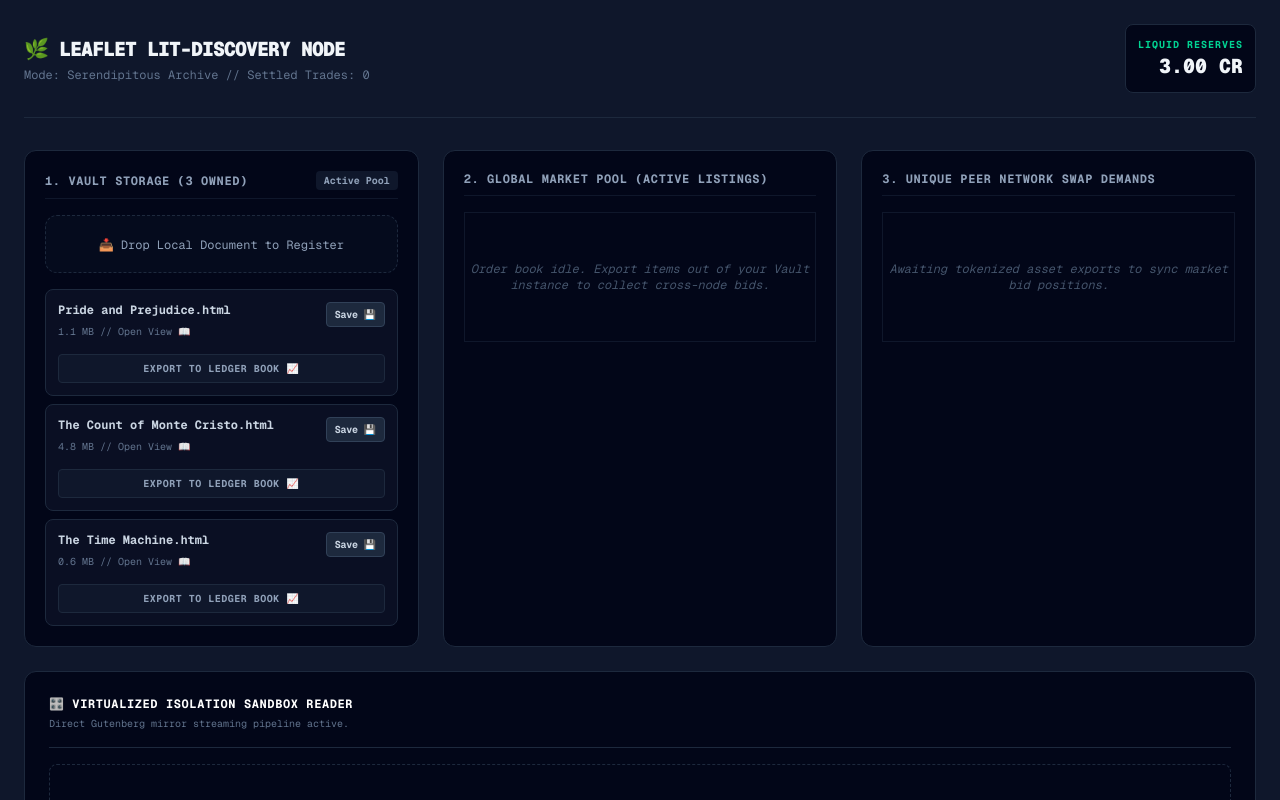
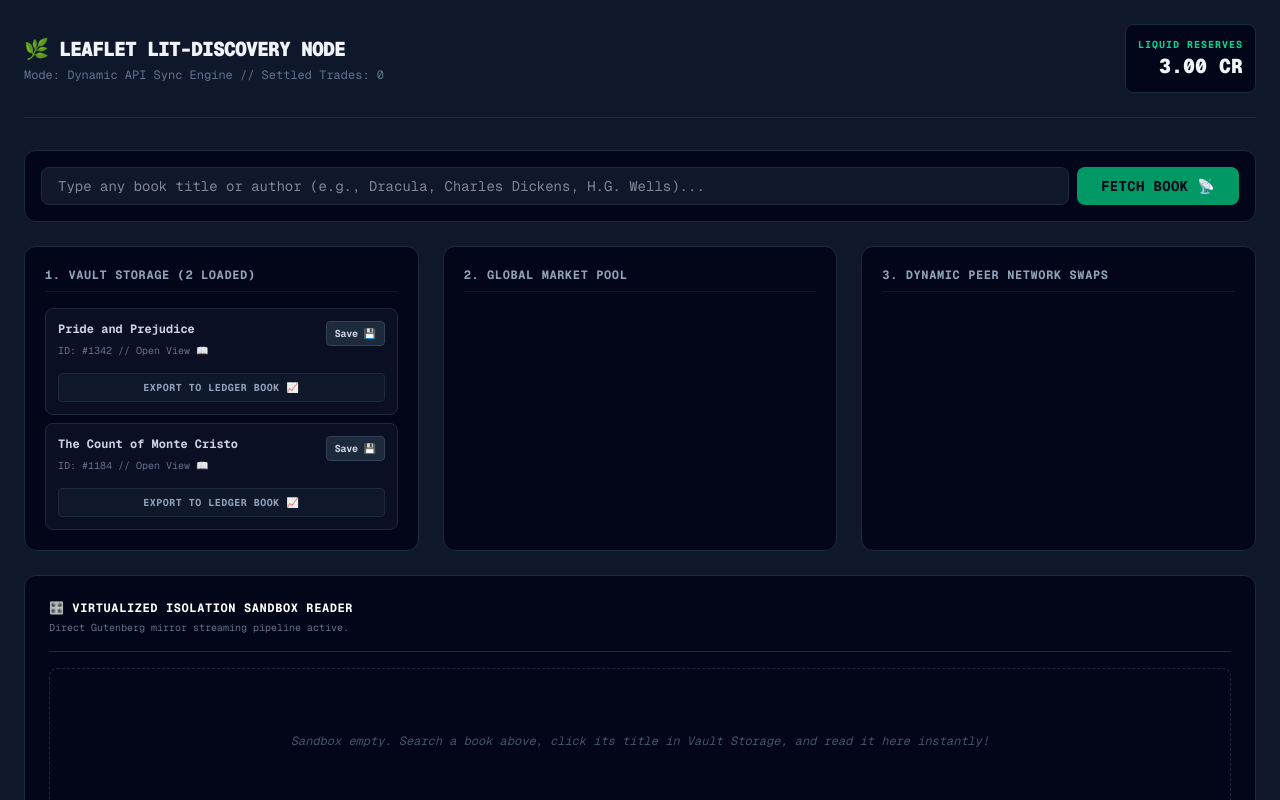
Before and after one commit to Vanon404/leaflet-dummy, a Next.js app: page / in a window 1280 px wide. Shown: the top 800 px of the page. Built offline with nearby package versions, Linux system fonts and the light colour scheme.

Commit message:
fix: resolve CORS and rate limits by migrating book discovery to server-side API route

```diff
--- /dev/null
+++ b/app/api/books/route.ts
@@ -0,0 +1,35 @@
+import { NextResponse } from 'next/server';
+
+// This MUST be a named export matching the HTTP method "GET"
+export async function GET(request: Request) {
+  const { searchParams } = new URL(request.url);
+  const search = searchParams.get('search') || '';
+  const topic = searchParams.get('topic') || '';
+
+  let targetUrl = 'https://gutendex.com/books/';
+  if (search) {
+    targetUrl += `?search=${encodeURIComponent(search)}`;
+  } else if (topic) {
+    targetUrl += `?topic=${encodeURIComponent(topic)}`;
+  }
+
+  try {
+    const response = await fetch(targetUrl);
+
+    if (!response.ok) {
+      return NextResponse.json(
+        { error: `Gutendex returned status code: ${response.status}` },
+        { status: response.status }
+      );
+    }
+
+    const data = await response.json();
+    return NextResponse.json(data);
+  } catch (error) {
+    console.error("Server-side fetch error details:", error);
+    return NextResponse.json(
+      { error: 'Failed to connect to public directories' },
+      { status: 500 }
+    );
+  }
+}
--- a/app/page.tsx
+++ b/app/page.tsx
@@ -19,86 +19,112 @@ export interface SwapRequest {
   size: string;
 }
 
-// Fixed Gutenberg Cache Stream Pool
-const DISCOVERY_POOL = [
-  { title: 'Pride and Prejudice.html', url: 'https://www.gutenberg.org/cache/epub/1342/pg1342-images.html', size: '1.1 MB' },
-  { title: 'The Count of Monte Cristo.html', url: 'https://www.gutenberg.org/cache/epub/1184/pg1184-images.html', size: '4.8 MB' },
-  { title: 'The Adventures of Sherlock Holmes.html', url: 'https://www.gutenberg.org/cache/epub/1661/pg1661-images.html', size: '1.5 MB' },
-  { title: 'Alice in Wonderland (Illustrated).html', url: 'https://www.gutenberg.org/cache/epub/11/pg11-images.html', size: '0.9 MB' },
-  { title: 'The Time Machine.html', url: 'https://www.gutenberg.org/cache/epub/35/pg35-images.html', size: '0.6 MB' },
-  { title: 'Frankenstein (1818 Edition).html', url: 'https://www.gutenberg.org/cache/epub/84/pg84-images.html', size: '1.2 MB' },
-  { title: 'The Art of War.html', url: 'https://www.gutenberg.org/cache/epub/132/pg132-images.html', size: '0.5 MB' }
-];
-
 export default function LeafletApp() {
-  // --- 1. CORE CLIENT STATE ---
+  // --- CORE CLIENT STATE ---
   const [userCredits, setUserCredits] = useState<number>(3);
   const [activePdfUrl, setActivePdfUrl] = useState<string | null>(null);
   const [tradeCount, setTradeCount] = useState<number>(0);
 
+  // Search state for live query
+  const [searchQuery, setSearchQuery] = useState<string>('');
+  const [isSearching, setIsSearching] = useState<boolean>(false);
+
   const [myShelf, setMyShelf] = useState<BookItem[]>([
-    { id: 'init_1', title: 'Pride and Prejudice.html', type: 'EBOOK', fileUrl: 'https://www.gutenberg.org/cache/epub/1342/pg1342-images.html', size: '1.1 MB' },
-    { id: 'init_2', title: 'The Count of Monte Cristo.html', type: 'EBOOK', fileUrl: 'https://www.gutenberg.org/cache/epub/1184/pg1184-images.html', size: '4.8 MB' },
-    { id: 'init_3', title: 'The Time Machine.html', type: 'EBOOK', fileUrl: 'https://www.gutenberg.org/cache/epub/35/pg35-images.html', size: '0.6 MB' }
+    { id: '1342', title: 'Pride and Prejudice', type: 'EBOOK', fileUrl: 'https://www.gutenberg.org/cache/epub/1342/pg1342-images.html', size: '1.1 MB' },
+    { id: '1184', title: 'The Count of Monte Cristo', type: 'EBOOK', fileUrl: 'https://www.gutenberg.org/cache/epub/1184/pg1184-images.html', size: '4.8 MB' }
   ]);
 
   const [globalPool, setGlobalPool] = useState<BookItem[]>([]);
   const [tradeRequests, setTradeRequests] = useState<SwapRequest[]>([]);
 
-  // --- 2. UNIQUE DISCOVERY FILTER GENERATOR ---
-  const generateUniquePeerOffer = (requestedBookTitle: string, existingBids: SwapRequest[]): SwapRequest => {
-    const ownedTitles = myShelf.map(b => b.title);
-    const pooledTitles = globalPool.map(b => b.title);
-    const activeBidTitles = [...tradeRequests, ...existingBids].map(r => r.bookOffered);
-    const forbiddenTitles = [...ownedTitles, ...pooledTitles, ...activeBidTitles];
+  // --- 1. THE DYNAMIC NETWORK LOOKUP ---
+  const handleLiveNetworkSearch = async (e: React.FormEvent) => {
+    e.preventDefault();
+    if (!searchQuery.trim()) return;
 
-    const availablePool = DISCOVERY_POOL.filter(item => !forbiddenTitles.includes(item.title));
+    setIsSearching(true);
+    try {
+      // Point directly to our local Next.js server route instead of a public proxy
+      const response = await fetch(`/api/books?search=${encodeURIComponent(searchQuery)}`);
+      const data = await response.json();
 
-    const chosenSelection = availablePool.length > 0
-      ? availablePool[Math.floor(Math.random() * availablePool.length)]
-      : { title: 'Moby Dick (Surplus Copy).html', url: 'https://www.gutenberg.org/cache/epub/2701/pg2701-images.html', size: '3.2 MB' };
+      if (!data.results || data.results.length === 0) {
+        alert("❌ No matching titles broadcasted on public directories.");
+        return;
+      }
+
+      const topMatch = data.results[0];
+      const bookId = topMatch.id;
+      const dynamicUrl = `https://www.gutenberg.org/cache/epub/${bookId}/pg${bookId}-images.html`;
+
+      const discoveredBook: BookItem = {
+        id: bookId.toString(),
+        title: topMatch.title,
+        type: 'EBOOK',
+        fileUrl: dynamicUrl,
+        size: '1.5 MB'
+      };
+
+      if (myShelf.some(b => b.id === discoveredBook.id)) {
+        alert("⚠️ Node conflict: This asset already resides in your local vault.");
+        return;
+      }
+
+      setMyShelf(prev => [discoveredBook, ...prev]);
+      setSearchQuery('');
+    } catch (err) {
+      console.error("Network sync broken: ", err);
+      alert("⚠️ Error fetching dynamic ledger metadata.");
+    } finally {
+      setIsSearching(false);
+    }
+  };
+
+  // --- 2. UNIQUE PEER GENERATOR (AUTONOMOUS SELECTION) ---
+  const generateDynamicPeerOffer = async (requestedBookTitle: string): Promise<SwapRequest> => {
+    let peerOffer = { title: 'Moby Dick', url: 'https://www.gutenberg.org/cache/epub/2701/pg2701-images.html' };
+
+    try {
+      const topics = ['adventure', 'classic', 'science', 'history', 'mystery'];
+      const randomTopic = topics[Math.floor(Math.random() * topics.length)];
+
+      // Point to our local server route here too
+      const response = await fetch(`/api/books?topic=${randomTopic}`);
+      const data = await response.json();
+
+      if (data.results && data.results.length > 0) {
+        const fallbackList = data.results.filter((b: any) => !myShelf.some(m => m.id === b.id.toString()));
+        const selection = fallbackList[Math.floor(Math.random() * Math.min(fallbackList.length, 10))];
+        if (selection) {
+          peerOffer = {
+            title: selection.title,
+            url: `https://www.gutenberg.org/cache/epub/${selection.id}/pg${selection.id}-images.html`
+          };
+        }
+      }
+    } catch (e) {
+      // Silent fallback
+    }
 
     return {
-      id: `req_${Date.now()}_${Math.random().toString(36).substr(2, 5)}`,
+      id: `req_${Date.now()}`,
       peerNode: `Node_${Math.floor(Math.random() * 899 + 100)}`,
       bookRequested: requestedBookTitle,
-      bookOffered: chosenSelection.title,
-      fileUrl: chosenSelection.url,
-      size: chosenSelection.size,
+      bookOffered: peerOffer.title,
+      fileUrl: peerOffer.url,
+      size: '1.8 MB',
       status: 'PENDING'
     };
   };
 
   // --- 3. CORE INTERACTIVE HANDLERS ---
-  const handleFileUpload = (e: React.ChangeEvent<HTMLInputElement>) => {
-    const file = e.target.files?.[0];
-    if (!file) return;
-
-    const objectUrl = URL.createObjectURL(file);
-    const newBook: BookItem = {
-      id: Date.now().toString(),
-      title: file.name,
-      type: 'EBOOK',
-      fileUrl: objectUrl,
-      size: `${(file.size / (1024 * 1024)).toFixed(2)} MB`
-    };
-
-    setMyShelf(prev => [...prev, newBook]);
-  };
-
-  const sendToMarket = (book: BookItem) => {
+  const sendToMarket = async (book: BookItem) => {
     setMyShelf(prev => prev.filter(b => b.id !== book.id));
     setGlobalPool(prev => [...prev, book]);
 
-    const quantityOfOffersToSpawn = tradeCount >= 5 ? 4 : tradeCount >= 2 ? 3 : 2;
-
-    setTimeout(() => {
-      const freshBids: SwapRequest[] = [];
-      for (let i = 0; i < quantityOfOffersToSpawn; i++) {
-        freshBids.push(generateUniquePeerOffer(book.title, freshBids));
-      }
-      setTradeRequests(prev => [...freshBids, ...prev]);
-    }, 600);
+    // Async generating dynamic trades based on actual public titles
+    const incomingBid = await generateDynamicPeerOffer(book.title);
+    setTradeRequests(prev => [incomingBid, ...prev]);
   };
 
   const handleAcceptTrade = (req: SwapRequest) => {
@@ -144,7 +170,7 @@ export default function LeafletApp() {
       <header className="max-w-7xl mx-auto mb-8 flex flex-col sm:flex-row justify-between items-start sm:items-center gap-4 border-b border-slate-800 pb-6">
         <div>
           <h1 className="text-xl font-black tracking-tighter">🌿 LEAFLET LIT-DISCOVERY NODE</h1>
-          <p className="text-xs text-slate-500 mt-1">Mode: Serendipitous Archive // Settled Trades: {tradeCount}</p>
+          <p className="text-xs text-slate-500 mt-1">Mode: Dynamic API Sync Engine // Settled Trades: {tradeCount}</p>
         </div>
         <div className="bg-slate-950 border border-slate-800 rounded-lg p-3 text-right">
           <p className="text-[10px] text-emerald-400 uppercase tracking-widest font-bold">Liquid Reserves</p>
@@ -152,23 +178,33 @@ export default function LeafletApp() {
         </div>
       </header>
 
+      {/* NEW DYNAMIC SEARCH BAR */}
+      <section className="max-w-7xl mx-auto mb-6 bg-slate-950 border border-slate-800 p-4 rounded-xl">
+        <form onSubmit={handleLiveNetworkSearch} className="flex gap-2">
+          <input
+            type="text"
+            value={searchQuery}
+            onChange={(e) => setSearchQuery(e.target.value)}
+            placeholder="Type any book title or author (e.g., Dracula, Charles Dickens, H.G. Wells)..."
+            className="flex-1 bg-slate-900 border border-slate-800 rounded-lg px-4 py-2 text-sm text-slate-100 focus:outline-none focus:border-emerald-500 transition-colors"
+          />
+          <button
+            type="submit"
+            disabled={isSearching}
+            className="bg-emerald-600 hover:bg-emerald-500 disabled:bg-slate-800 text-slate-950 disabled:text-slate-500 font-bold px-6 py-2 rounded-lg text-sm tracking-wide transition-all"
+          >
+            {isSearching ? 'SYNCING...' : 'FETCH BOOK 📡'}
+          </button>
+        </form>
+      </section>
+
       <main className="max-w-7xl mx-auto grid grid-cols-1 lg:grid-cols-3 gap-6">
 
         {/* VAULT CONTROL BLOCK */}
         <section className="bg-slate-950 rounded-xl p-5 border border-slate-800 flex flex-col">
-          <div className="flex justify-between items-center mb-4 border-b border-slate-900 pb-2">
-            <h2 className="text-xs font-bold uppercase tracking-wider text-slate-400">
-              1. Vault Storage ({myShelf.length} Owned)
-            </h2>
-            <span className={`text-[10px] px-2 py-0.5 rounded font-bold ${myShelf.length === 0 ? 'bg-red-950 text-red-400 border border-red-900' : 'bg-slate-900 text-slate-400'}`}>
-              {myShelf.length === 0 ? 'EMPTY VAULT' : 'Active Pool'}
-            </span>
-          </div>
-
-          <div className="border border-dashed border-slate-800 hover:border-slate-700 bg-slate-900/30 rounded-xl p-4 text-center relative mb-4 transition-colors">
-            <input type="file" onChange={handleFileUpload} className="absolute inset-0 opacity-0 cursor-pointer w-full h-full" />
-            <span className="text-xs text-slate-400">📥 Drop Local Document to Register</span>
-          </div>
+          <h2 className="text-xs font-bold uppercase tracking-wider text-slate-400 mb-4 border-b border-slate-900 pb-2">
+            1. Vault Storage ({myShelf.length} Loaded)
+          </h2>
 
           <div className="space-y-2 flex-1 overflow-y-auto max-h-96">
             {myShelf.map(item => (
@@ -176,12 +212,12 @@ export default function LeafletApp() {
                 <div className="flex justify-between items-start gap-2">
                   <div onClick={() => setActivePdfUrl(item.fileUrl)} className="min-w-0 cursor-pointer group flex-1">
                     <p className="text-xs font-bold text-slate-300 line-clamp-2 group-hover:text-emerald-400">{item.title}</p>
-                    <span className="text-[10px] text-slate-500">{item.size} // Open View 📖</span>
+                    <span className="text-[10px] text-slate-500">ID: #{item.id} // Open View 📖</span>
                   </div>
 
                   <a
                     href={item.fileUrl}
-                    download={item.title}
+                    download={`${item.title}.html`}
                     target="_blank"
                     rel="noreferrer"
                     className="bg-slate-800 hover:bg-slate-700 border border-slate-700 text-slate-300 px-2 py-1 rounded text-[10px] font-bold tracking-tight transition-colors"
@@ -198,26 +234,19 @@ export default function LeafletApp() {
                 </button>
               </div>
             ))}
-
-            {myShelf.length === 0 && (
-              <div className="text-center py-8 text-xs text-red-400/70 border border-red-950 bg-red-950/10 p-4 rounded-xl italic">
-                ⚠️ All local assets deployed. Recall a market listing to continue.
-              </div>
-            )}
           </div>
         </section>
 
-        {/* MARKET BOOK LISTINGS */}
+        {/* MARKET POOL */}
         <section className="bg-slate-950 border border-slate-800 rounded-xl p-5">
           <h2 className="text-xs font-bold uppercase tracking-wider text-slate-400 mb-4 border-b border-slate-900 pb-2">
-            2. Global Market Pool (Active Listings)
+            2. Global Market Pool
           </h2>
           <div className="space-y-2">
             {globalPool.map(item => (
               <div key={item.id} className="p-3 rounded-lg border border-slate-800 bg-slate-900/30 flex justify-between items-center text-xs">
                 <div className="min-w-0">
                   <p className="font-bold text-slate-200 line-clamp-1">{item.title}</p>
-                  <p className="text-[10px] text-slate-500 mt-0.5">Weight: {item.size}</p>
                 </div>
                 <button
                   onClick={() => handleBorrowFromPool(item)}
@@ -227,32 +256,36 @@ export default function LeafletApp() {
                 </button>
               </div>
             ))}
-            {globalPool.length === 0 && (
-              <div className="text-center py-12 border border-slate-900 text-xs text-slate-600 italic">
-                Order book idle. Export items out of your Vault instance to collect cross-node bids.
-              </div>
-            )}
           </div>
         </section>
 
-        {/* SWAP TRANSACTIONS DEMANDS */}
+        {/* TRADE SWAPS */}
         <section className="bg-slate-950 border border-slate-800 rounded-xl p-5 flex flex-col">
           <h2 className="text-xs font-bold uppercase tracking-wider text-slate-400 mb-4 border-b border-slate-900 pb-2">
-            3. Unique Peer Network Swap Demands
+            3. Dynamic Peer Network Swaps
           </h2>
           <div className="space-y-3 flex-1 overflow-y-auto max-h-[450px]">
             {tradeRequests.map(req => (
-              <div key={req.id} className={`p-3 rounded-lg border text-xs flex flex-col gap-2 ${req.status === 'ACCEPTED' ? 'border-emerald-900 bg-emerald-950/10' : req.status === 'REJECTED' ? 'border-slate-800 opacity-40' : 'border-slate-800 bg-slate-900/20'}`}>
+              <div
+                key={req.id}
+                className={`p-3 rounded-lg border text-xs flex flex-col gap-2 ${
+                  req.status === 'ACCEPTED'
+                    ? 'border-emerald-900 bg-emerald-950/10'
+                    : req.status === 'REJECTED'
+                    ? 'border-slate-800 opacity-40'
+                    : 'border-slate-800 bg-slate-900/20'
+                }`}
+              >
                 <div className="flex justify-between text-[10px]">
                   <span className="text-blue-400 font-bold">{req.peerNode}</span>
-                  <span className={`font-bold ${req.status === 'ACCEPTED' ? 'text-emerald-500' : req.status === 'REJECTED' ? 'text-red-500' : 'text-amber-500'}`}>
+                  <span className={`font-bold ${req.status === 'ACCEPTED' ? 'text-emerald-500' : 'text-amber-500'}`}>
                     {req.status}
                   </span>
                 </div>
                 <div>
                   <p className="text-slate-500 text-[10px]">Requested Asset:</p>
                   <p className="text-slate-300 font-semibold line-clamp-1">{req.bookRequested}</p>
-                  <p className="text-slate-500 text-[10px] mt-1">Offered Counter-Asset:</p>
+                  <p className="text-slate-500 text-[10px] mt-1">Offered Counter-Asset (Fetched Live):</p>
                   <p className="text-emerald-400 font-semibold line-clamp-1">🔄 {req.bookOffered}</p>
                 </div>
 
@@ -274,17 +307,12 @@ export default function LeafletApp() {
                 )}
               </div>
             ))}
-            {tradeRequests.length === 0 && (
-              <div className="text-center py-12 border border-slate-900 text-xs text-slate-600 italic">
-                Awaiting tokenized asset exports to sync market bid positions.
-              </div>
-            )}
           </div>
         </section>
 
       </main>
 
-      {/* ISOLATED INTERACTIVE READER VIEW */}
+      {/* THE VIEW SANDBOX */}
       <footer className="max-w-7xl mx-auto mt-6">
         <div className="bg-slate-950 border border-slate-800 rounded-xl p-6">
           <div className="flex justify-between items-center mb-4 border-b border-slate-800 pb-4">
@@ -304,17 +332,11 @@ export default function LeafletApp() {
 
           {activePdfUrl ? (
             <div className="rounded-lg overflow-hidden border border-slate-800 bg-white">
-              <iframe
-                src={activePdfUrl}
-                width="100%"
-                height="650px"
-                title="Gutenberg Document Viewer Instance"
-                className="bg-white"
-              />
+              <iframe src={activePdfUrl} width="100%" height="650px" className="bg-white" />
             </div>
           ) : (
             <div className="py-16 border border-dashed border-slate-800 rounded-lg text-center text-slate-600 text-xs italic">
-              Sandbox reader unmounted. Click on an asset's title card info in your vault storage to launch full HTML pages.
+              Sandbox empty. Search a book above, click its title in Vault Storage, and read it here instantly!
             </div>
           )}
         </div>
```
